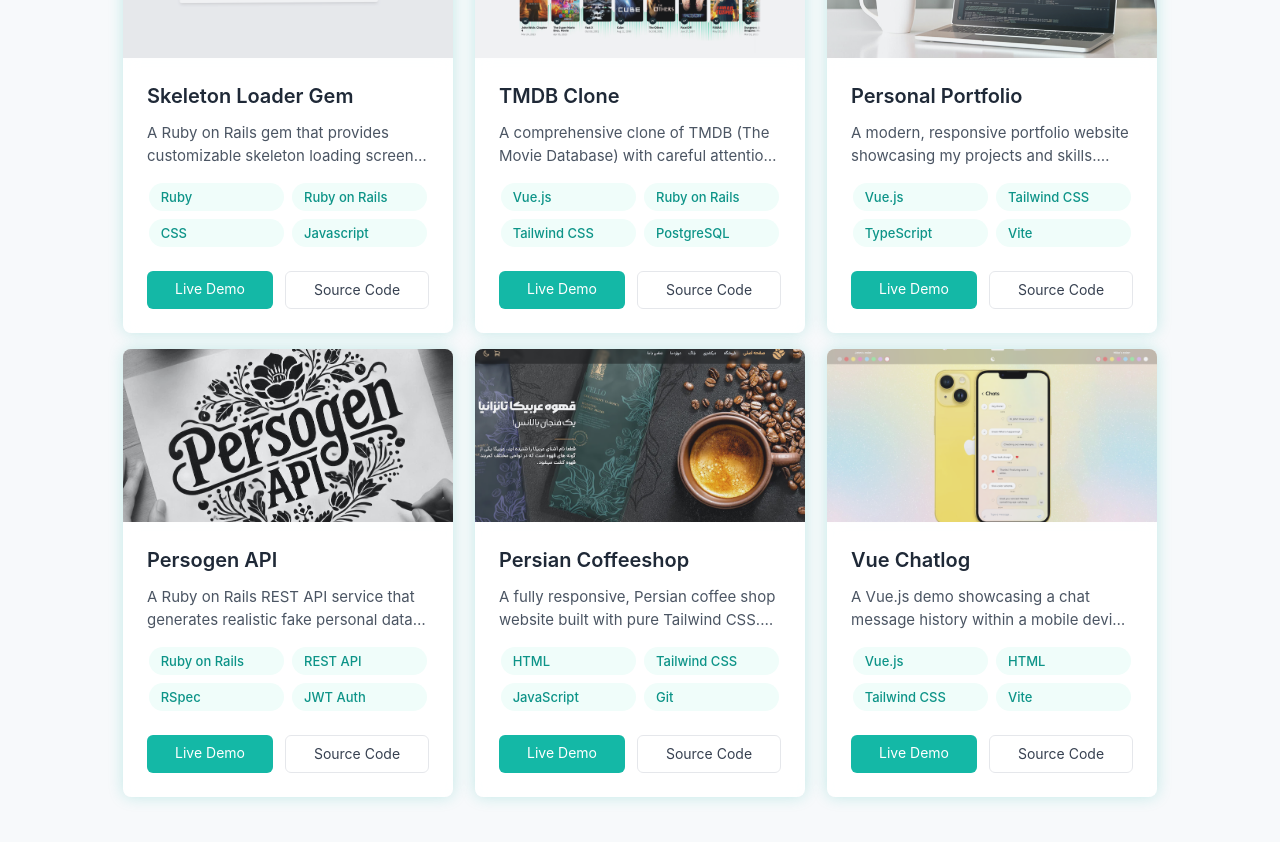
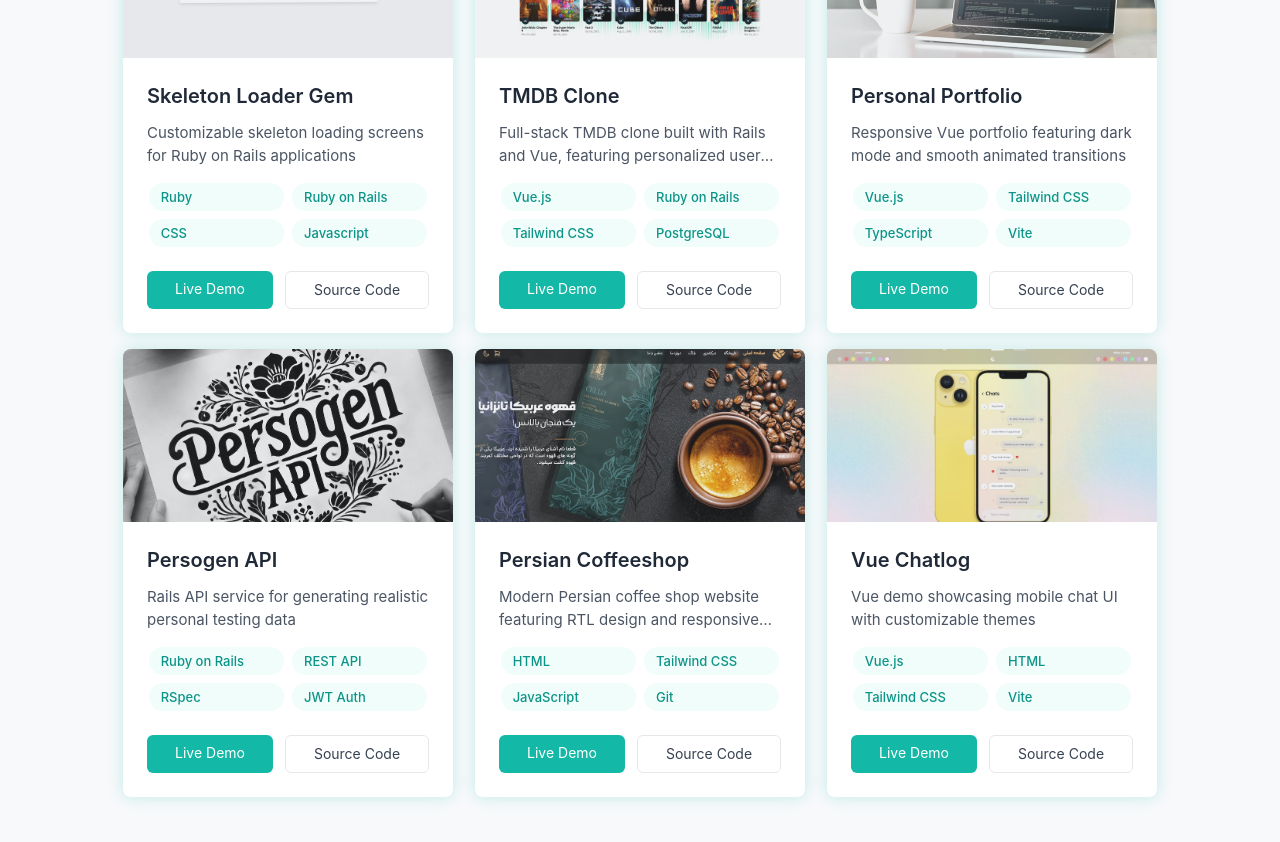
Before and after one commit to ersync/ersync-portfolio, a Vue app: page / in a window 1280 px wide. Shown: the part 2180-3022 px from the top of the page. Built offline with nearby package versions, Linux system fonts and the light colour scheme.

Commit message:
feat: support theme-aware project images

```diff
--- a/src/data/projects.ts
+++ b/src/data/projects.ts
@@ -3,8 +3,7 @@ export const projects: Project[] = [
   {
     id: 1,
     title: 'Skeleton Loader Gem',
-    description:
-      'A Ruby on Rails gem that provides customizable skeleton loading screens for improved user experience. Features include responsive design, customizable animations, and easy integration with Rails views.',
+    description: 'Customizable skeleton loading screens for Ruby on Rails applications',
     technologies: ['Ruby', 'Ruby on Rails', 'CSS', 'Javascript'],
     demoLink: 'https://rubygems.org/gems/skeleton-loader',
     githubLink: 'https://github.com/ersync/skeleton-loader',
@@ -15,32 +14,33 @@ export const projects: Project[] = [
     id: 2,
     title: 'TMDB Clone',
     description:
-      'A comprehensive clone of TMDB (The Movie Database) with careful attention to detail and user experience improvements. Features include seamless user authentication, personalized favorites list, and detailed movie information. Built using Ruby on Rails for the backend API and Vue.js for the frontend, delivering a responsive and enhanced version of the original platform.',
+      'Full-stack TMDB clone built with Rails and Vue, featuring personalized user experience',
     technologies: ['Vue.js', 'Ruby on Rails', 'Tailwind CSS', 'PostgreSQL'],
-    demoLink: 'demo-url',
-    githubLink: 'https://github.com/ersync/TMDB-clone',
+    demoLink: 'https://github.com/ersync/',
+    githubLink: 'https://github.com/ersync/',
     image: '/src/assets/images/projects/tmdb-clone.png',
     category: ['backend', 'frontend']
   },
   {
     id: 3,
     title: 'Personal Portfolio',
-    description:
-      'A modern, responsive portfolio website showcasing my projects and skills. Features smooth animations, and a responsive layout. Built with Vue.js and styled with Tailwind CSS for a clean, professional look.',
+    description: 'Responsive Vue portfolio featuring dark mode and smooth animated transitions',
     technologies: ['Vue.js', 'Tailwind CSS', 'TypeScript', 'Vite'],
-    demoLink: 'ersync.dev',
-    githubLink: 'https://github.com/ersync/ersync-portfolio',
-    image: '/src/assets/images/projects/portfolio.png',
+    demoLink: 'https://emadrahimi.dev',
+    githubLink: 'https://github.com/ersync/',
+    image: [
+      '/src/assets/images/projects/portfolio.png',
+      '/src/assets/images/projects/portfolio-dark.png'
+    ],
     category: ['frontend']
   },
   {
     id: 4,
     title: 'Persogen API',
-    description:
-      'A Ruby on Rails REST API service that generates realistic fake personal data for testing and development purposes. Features include random generation of names, addresses, social security numbers, and other personal information with customizable formats.',
+    description: 'Rails API service for generating realistic personal testing data',
     technologies: ['Ruby on Rails', 'REST API', 'RSpec', 'JWT Auth'],
-    demoLink: 'your-api-endpoint', // if public
-    githubLink: 'your-github-repo-url',
+    demoLink: 'https://github.com/ersync/persogen',
+    githubLink: 'https://github.com/ersync/persogen',
     image: '/src/assets/images/projects/persogen-api.png',
     category: ['backend']
   },
@@ -48,21 +48,20 @@ export const projects: Project[] = [
     id: 5,
     title: 'Persian Coffeeshop',
     description:
-      'A fully responsive, Persian coffee shop website built with pure Tailwind CSS. Features include a modern design, responsive menu cards, beautiful hero section, and smooth animations. Optimized for both desktop and mobile devices with special attention to Persian typography and RTL layout.',
+      'Modern Persian coffee shop website featuring RTL design and responsive Tailwind layouts',
     technologies: ['HTML', 'Tailwind CSS', 'JavaScript', 'Git'],
-    demoLink: 'your-demo-url',
-    githubLink: 'your-github-repo-url',
+    demoLink: 'https://coffeeshop-ersync.vercel.app/',
+    githubLink: 'https://github.com/ersync/coffeeshop-responsive-website',
     image: '/src/assets/images/projects/persian-coffeeshop.png',
     category: ['frontend']
   },
   {
     id: 6,
     title: 'Vue Chatlog',
-    description:
-      'A Vue.js demo showcasing a chat message history within a mobile device frame. Features a sleek mobile UI presentation, customizable themes, and message display styling. Built with Vue.js and CSS to demonstrate mobile chat interface design patterns.',
+    description: 'Vue demo showcasing mobile chat UI with customizable themes',
     technologies: ['Vue.js', 'HTML', 'Tailwind CSS', 'Vite'],
-    demoLink: 'your-demo-url',
-    githubLink: 'your-github-repo-url',
+    demoLink: 'https://vue-chatlog.vercel.app/',
+    githubLink: 'https://github.com/ersync?tab=repositories',
     image: '/src/assets/images/projects/vue-chatlog.png',
     category: ['frontend']
   }
--- a/src/types/project.ts
+++ b/src/types/project.ts
@@ -7,6 +7,6 @@ export interface Project {
   technologies: string[]
   demoLink: string
   githubLink: string
-  image: string
+  image: string | [string, string]
   category: ProjectCategory[]
 }
```
